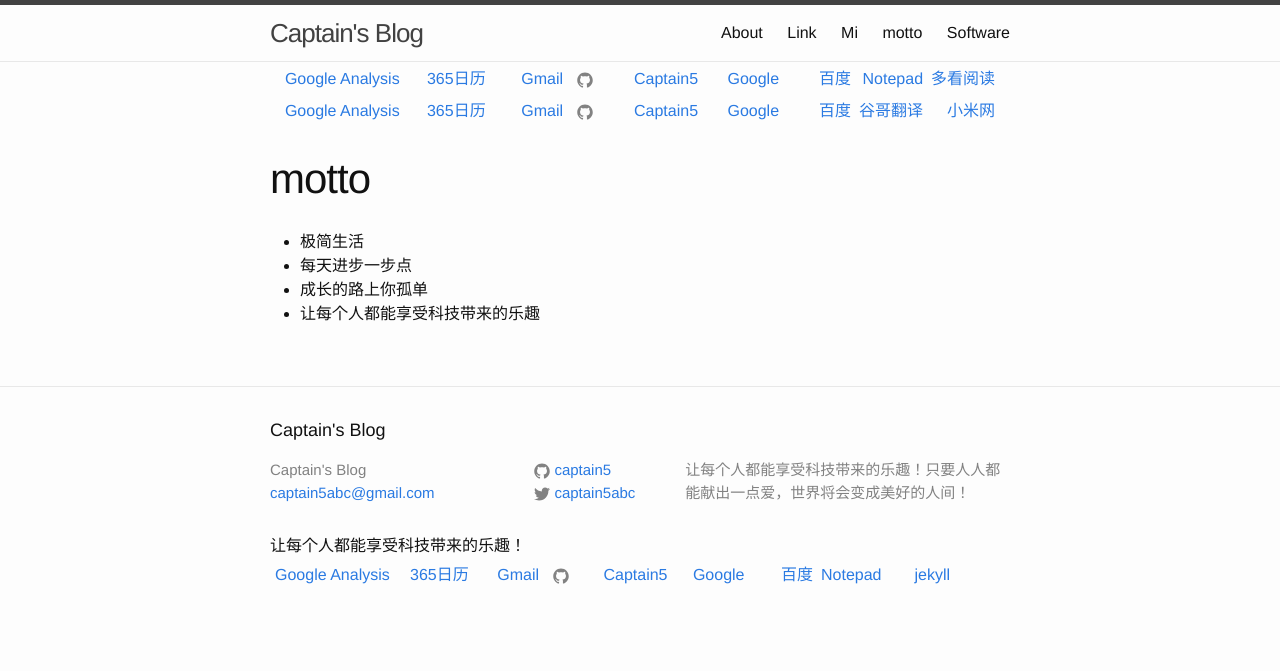
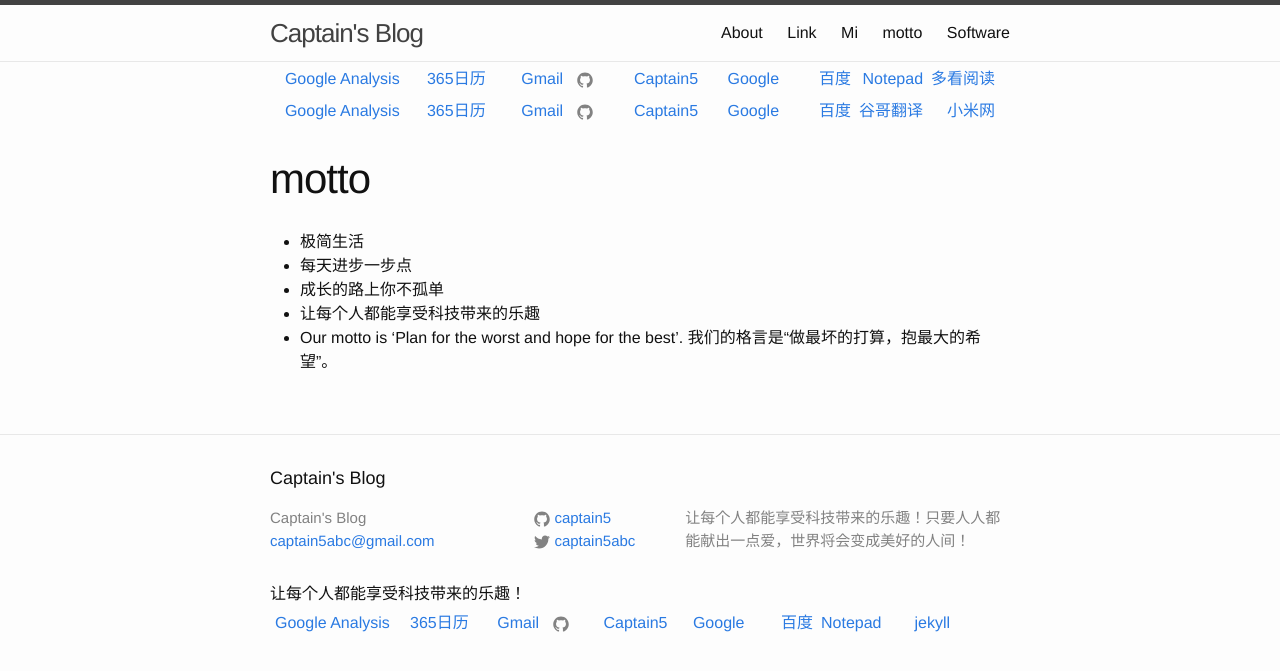
Before and after one commit to captain5/captain5.github.io, a Jekyll site: the page built from motto.md, in a window 1280 px wide. Shown: the top 671 px of the page. Built offline with Jekyll 4.4.1, drawn with Linux system fonts in a browser that asks for light colours.

Commit message:
Update motto.md

```diff
--- a/motto.md
+++ b/motto.md
@@ -5,5 +5,7 @@ permalink: /motto/
 ---
 * 极简生活
 * 每天进步一步点
-* 成长的路上你孤单
+* 成长的路上你不孤单
 * 让每个人都能享受科技带来的乐趣
+* Our motto is 'Plan for the worst and hope for the best'.
+我们的格言是“做最坏的打算，抱最大的希望”。
```
